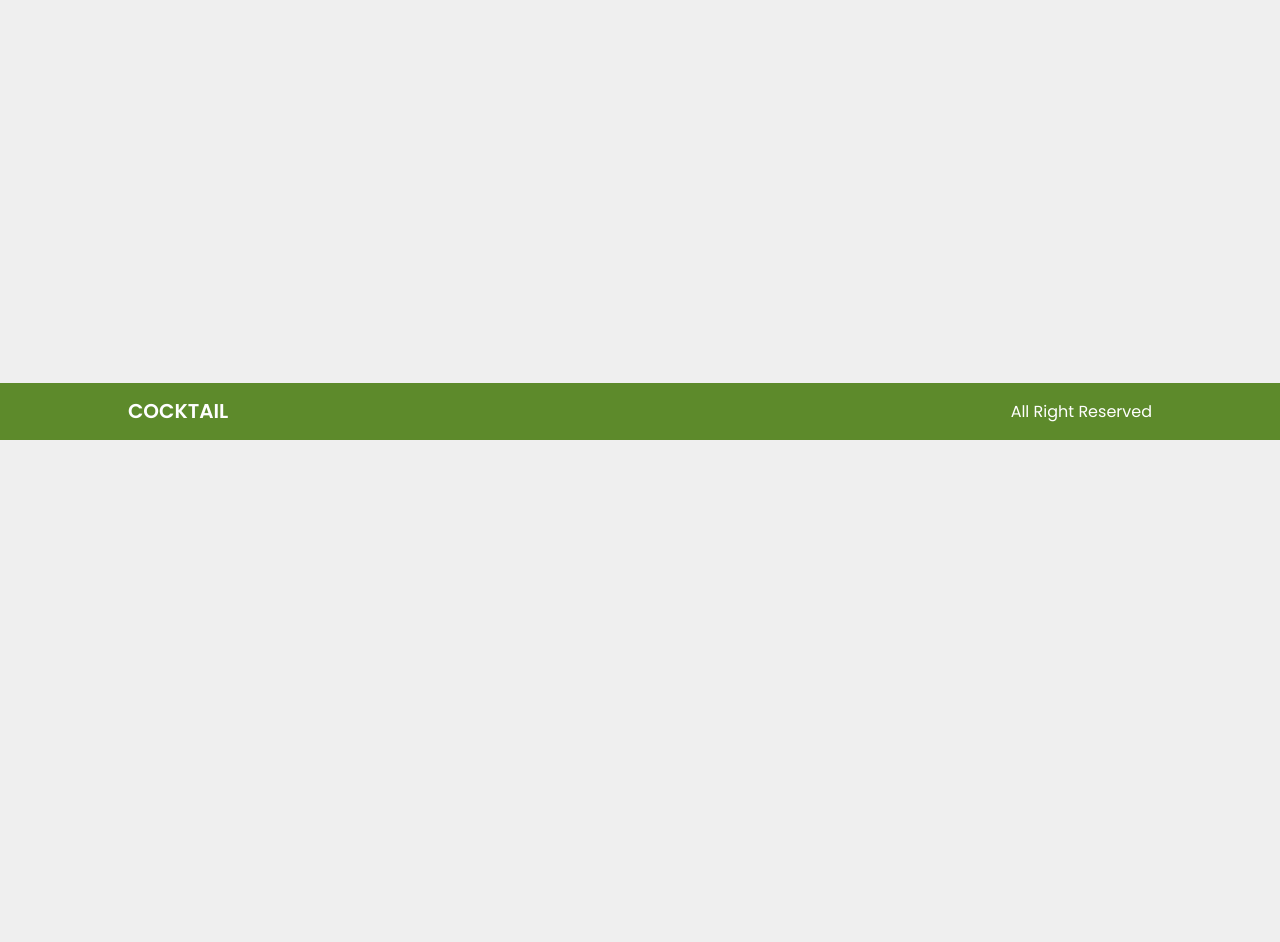
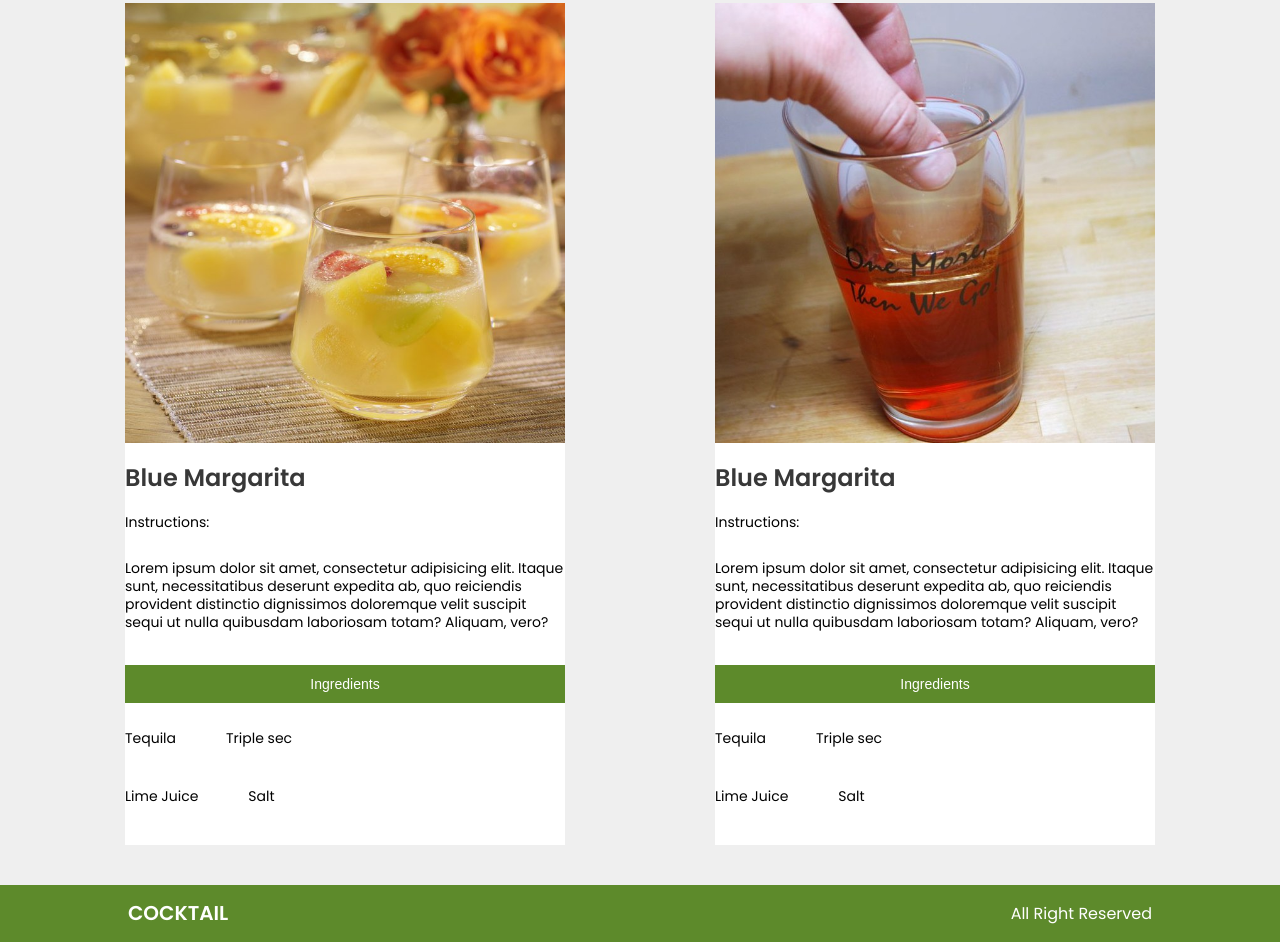
Before and after one commit to edoves/team_cocktail_proj, a website: page cocktail.html in a window 1280 px wide. Shown: the part 357-1299 px from the top of the page. Before the commit the page ends 800 px from the top, so only its background shows below. Drawn offline with nearby package versions, Linux system fonts and the light colour scheme; files that its build step writes are made by us from their sources.

Commit message:
feature/#59-created-cocktail-card

```diff
--- a/cocktail.html
+++ b/cocktail.html
@@ -103,8 +103,62 @@
               <button class="search__btn">Search</button>
           </form>
         </section>
+     <!--################## Search Bar End ##################-->
 
-     <!--################## Search Bar End ##################-->
+     <!--################## Cards Start ##################-->
+     <section class="cards">
+        <div class="container">
+          <div class="cards__container">
+            <article class="cards__item">
+              <img src="/src/images/margarita1.jpg" alt="photo">
+              <h2>Blue Margarita</h2>
+              <h3>Instructions:</h3>
+                <div class="cards__para">
+                  <p>Lorem ipsum dolor sit amet, consectetur adipisicing elit. Itaque sunt, necessitatibus deserunt expedita ab, quo reiciendis provident distinctio dignissimos doloremque velit suscipit sequi ut nulla quibusdam laboriosam totam? Aliquam, vero?</p>
+                </div>
+              <div class="cards__buttonContainer">
+                <button>Ingredients</button>
+              </div>
+              <div class="cards__ingredients">
+                <ul>
+                  <li>Tequila</li>
+                  <li>Triple sec</li>
+                </ul>
+              </div>
+              <div class="cards__ingredients">
+                <ul>
+                  <li>Lime Juice</li>
+                  <li>Salt</li>
+                </ul>
+              </div>
+            </article>
+            <article class="cards__item">
+              <img src="/src/images/margarita2.jpg" alt="photo">
+              <h2>Blue Margarita</h2>
+              <h3>Instructions:</h3>
+                <div class="cards__para">
+                  <p>Lorem ipsum dolor sit amet, consectetur adipisicing elit. Itaque sunt, necessitatibus deserunt expedita ab, quo reiciendis provident distinctio dignissimos doloremque velit suscipit sequi ut nulla quibusdam laboriosam totam? Aliquam, vero?</p>
+                </div>
+              <div class="cards__buttonContainer">
+                <button>Ingredients</button>
+              </div>
+              <div class="cards__ingredients">
+                <ul>
+                  <li>Tequila</li>
+                  <li>Triple sec</li>
+                </ul>
+              </div>
+              <div class="cards__ingredients">
+                <ul>
+                  <li>Lime Juice</li>
+                  <li>Salt</li>
+                </ul>
+              </div>
+            </article>
+          </div>
+        </div>
+     </section>
+     <!--################## Cards End ##################-->
 
      <!--################## Footer Start ##################-->
      <footer class="footer">
--- a/src/scss/layout/_card.scss
+++ b/src/scss/layout/_card.scss
@@ -6,6 +6,7 @@
     max-width: 1400px;
     grid-template-columns: auto auto auto;
     gap: 26px;
+
     @include u.breakpoint-down(large) {
       grid-template-columns: repeat(3, 1fr);
     }
--- /dev/null
+++ b/src/scss/layout/_cocktailCard.scss
@@ -0,0 +1,92 @@
+@use "util" as u;
+
+.cards{
+
+    &__container{
+        display: flex;
+        justify-content: center;
+        gap: u.rem(150);
+
+        @include u.breakpoint-down(medium) {
+            flex-direction: column;
+             gap: 0;
+         }
+
+
+    }
+
+    &__item{
+       background-color: #ffffff;
+       margin-bottom: u.rem(40);
+
+       img{
+        width: 100%;
+       }
+
+       h2{
+        color: #383838;
+        font-weight: 600;
+        font-size: u.rem(24);
+        line-height: u.rem(30);
+       }
+
+       h3{
+        font-size: u.rem(14);
+        line-height: u.rem(18);
+        font-weight: 400;
+       }
+
+    }
+
+    &__para{
+       display: flex;
+       flex-wrap: wrap;
+
+       p{
+        width: u.rem(440);
+        font-size: u.rem(14);
+        line-height: u.rem(18);
+        font-weight: 400;
+
+
+
+      }
+    }
+
+    &__buttonContainer{
+        width: 100%;
+        padding: u.rem(20) 0 u.rem(26);
+
+        button{
+            width: 100%;
+            padding: u.rem(10);
+            background-color: var(--teriary-background-color);
+            color: var(--primary-text-color);
+            border: none;
+            font-weight: 400;
+            font-size: u.rem(14);
+            line-height: u.rem(18);
+            cursor: pointer;
+        }
+    }
+
+    &__ingredients{
+       line-height: u.rem(1);
+
+
+        ul{
+        display: flex;
+        gap: u.rem(50);
+        padding-bottom: u.rem(40);
+
+
+            li{
+            font-size: u.rem(14);
+            line-height: u.rem(18);
+            font-weight: 400;
+            text-align: left;
+
+            }
+        }
+    }
+}
--- a/src/scss/layout/_index.scss
+++ b/src/scss/layout/_index.scss
@@ -7,3 +7,4 @@
 @forward "content";
 @forward "categoryThumbnail";
 @forward "search";
+@forward "cocktailCard"
--- a/src/scss/layout/_search.scss
+++ b/src/scss/layout/_search.scss
@@ -2,8 +2,10 @@
 
 .search{
     margin: 0 auto;
-    padding: u.rem(90);
-    height: 75vh;
+    padding-top: u.rem(80);
+    padding-bottom: u.rem(100);
+
+
 
      &__form{
         display: flex;
```
Also changed, not shown: src/images/margarita1.jpg (added), src/images/margarita2.jpg (added).
